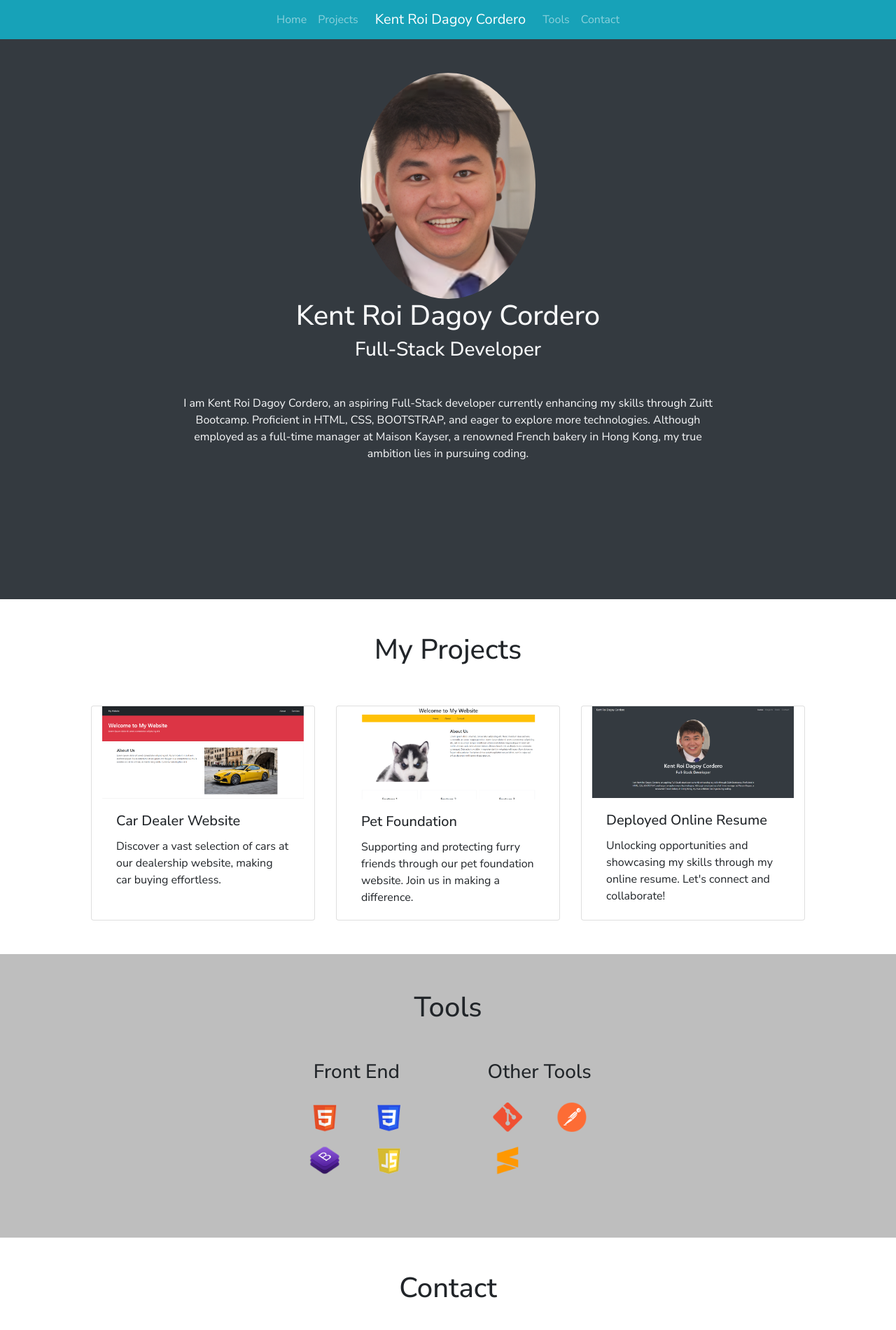
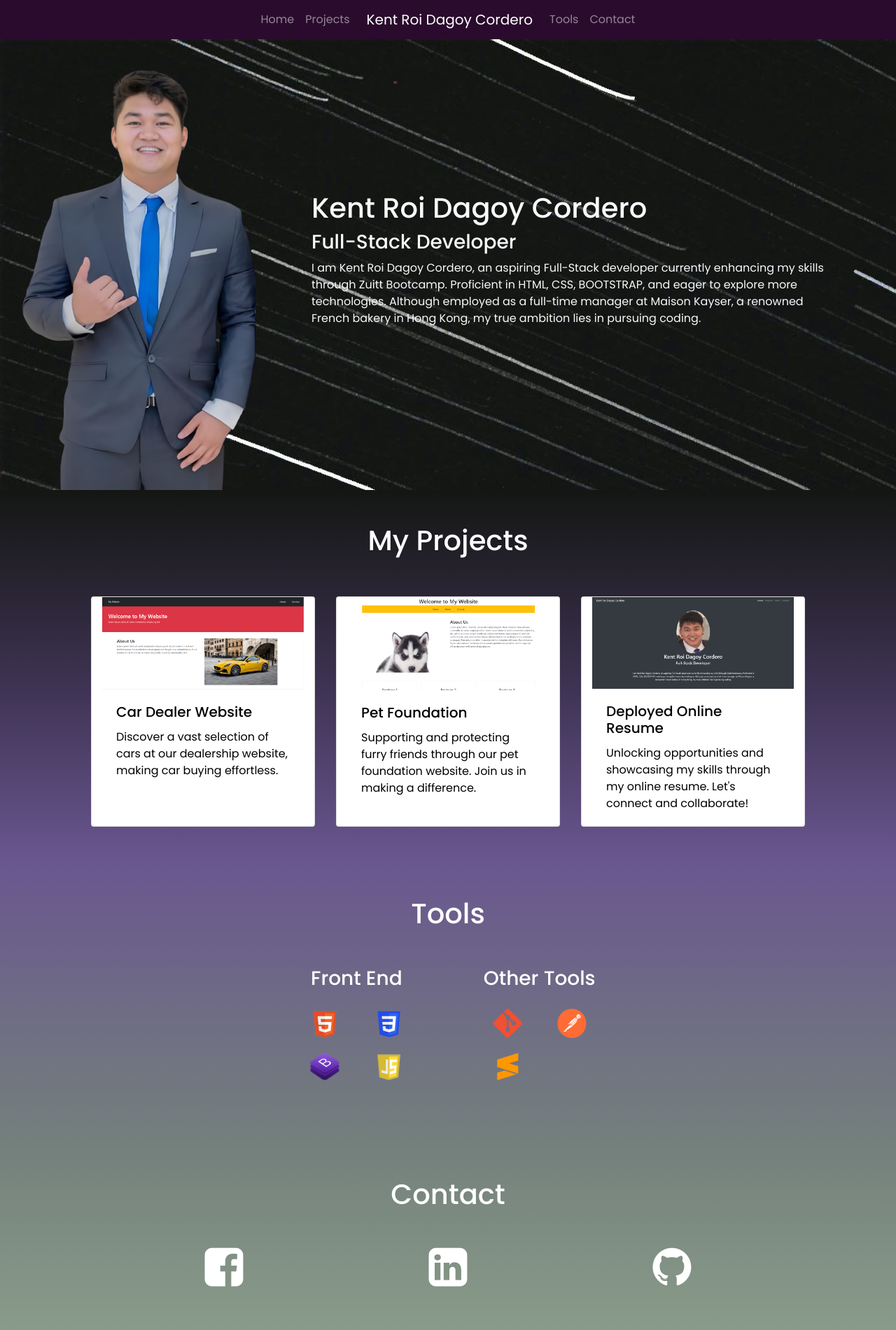
Before and after one commit to kentcordero/webportfolio, a plain HTML site: page index.html in a window 1280 px wide. Shown: the top 1900 px of the page at 70% size. Drawn offline with nearby package versions, Linux system fonts and the light colour scheme; a web font is replaced by a local one.

Commit message:
Updated webprofile

```diff
--- a/index.html
+++ b/index.html
@@ -7,18 +7,20 @@
     <link rel="stylesheet" type="text/css" href="style.css">
     <!-- Font awesome -->
     <link rel="stylesheet" href="https://cdnjs.cloudflare.com/ajax/libs/font-awesome/4.7.0/css/font-awesome.min.css">
+    <!-- Animate Link -->
+      <link rel="stylesheet" href="https://cdnjs.cloudflare.com/ajax/libs/animate.css/4.1.1/animate.min.css"/>
     <!-- Bootstrap CSS Link -->
     <link rel="stylesheet" href="https://cdn.jsdelivr.net/npm/bootstrap@4.6.2/dist/css/bootstrap.min.css" integrity="sha384-xOolHFLEh07PJGoPkLv1IbcEPTNtaed2xpHsD9ESMhqIYd0nLMwNLD69Npy4HI+N" crossorigin="anonymous">
     <!-- Google Font -->
     <link rel="preconnect" href="https://fonts.googleapis.com">
     <link rel="preconnect" href="https://fonts.gstatic.com" crossorigin>
-    <link href="https://fonts.googleapis.com/css2?family=Inter:wght@100..900&family=Nunito+Sans:ital,opsz,wght@0,6..12,200..1000;1,6..12,200..1000&display=swap" rel="stylesheet">
+    <link href="https://fonts.googleapis.com/css2?family=Cedarville+Cursive&family=Inter:wght@100..900&family=Nunito+Sans:ital,opsz,wght@0,6..12,200..1000;1,6..12,200..1000&family=Poppins:ital,wght@0,100;0,200;0,300;0,400;0,500;0,600;0,700;0,800;0,900;1,100;1,200;1,300;1,400;1,500;1,600;1,700;1,800;1,900&display=swap" rel="stylesheet">
     <title>Kent Cordero</title>
 </head>
 <body>
     <!-- Navbar Start -->
-     <nav class="navbar navbar-expand-lg navbar-dark bg-info sticky-top">
-        <a href="#landing" class="navbar-brand d-lg-none">Kent Roi Dagoy Cordero</a>
+     <nav class="navbar navbar-expand-lg navbar-dark sticky-top">
+        <a href="#landing" class="my-name navbar-brand d-lg-none">Kent Roi Dagoy Cordero</a>
         <button class="navbar-toggler" type="button" data-toggle="collapse" data-target="#portfolio-nav">
             <span class="navbar-toggler-icon"></span>
         </button>
@@ -44,20 +46,18 @@
     </nav>
     <!-- Navbar End -->
     <!-- Profile Section Start -->
-    <div id="landing" class="container-fluid bg-dark text-light min-vh-100 p-3 p-md-5 text-center">
-        <img class="my-img mt-5 mt-md-0 rounded-circle" src="./images/pict.png">
-
-        <h1>Kent Roi Dagoy Cordero</h1>
-        <h3>Full-Stack Developer</h3>
-
-        <div class="row mt-5">
-            <div class="offset-md-2 col-md-8">
-                <p>
-                                I am Kent Roi Dagoy Cordero, an aspiring Full-Stack developer currently enhancing my skills through Zuitt Bootcamp. Proficient in HTML, CSS, BOOTSTRAP, and eager to explore more technologies. Although employed as a full-time manager at Maison Kayser, a renowned French bakery in Hong Kong, my true ambition lies in pursuing coding.
-                </p>
-            </div>
+<div id="landing" class="container-fluid text-light min-vh-50">
+    <div class="flex-container">
+        <img class="profile-img img-fluid" src="./images/myphoto.png">
+        <div class="d-flex flex-column justify-content-center description">
+            <h1 class="animate__animated animate__backInLeft">Kent Roi Dagoy Cordero</h1>
+            <h3 class="animate__animated animate__backInRight">Full-Stack Developer</h3>
+            <p class="animate__animated animate__backInUp">
+                I am Kent Roi Dagoy Cordero, an aspiring Full-Stack developer currently enhancing my skills through Zuitt Bootcamp. Proficient in HTML, CSS, BOOTSTRAP, and eager to explore more technologies. Although employed as a full-time manager at Maison Kayser, a renowned French bakery in Hong Kong, my true ambition lies in pursuing coding.
+            </p>
         </div>
     </div>
+</div>
     <!-- Profile Section End -->
     <!-- Project Section Start -->
     <div class="container-fluid py-5" id="projects">
@@ -139,26 +139,26 @@
     <div id="contact" class="py-5">
         <h1 class="text-center">Contact</h1>
         <div class="row justify-content-center my-5 text-dark text-center">
-            <div class="col-4 col-md-1">
+            <div class="col-4 col-md-3">
                 <a href="https://web.facebook.com/CorderoKent15/" class="text-dark" id="facebook">
-                    <i class="fa fa-facebook-square" style="font-size:36px"></i>
+                    <i class="fa fa-facebook-square"></i>
                 </a>
             </div>
-            <div class="col-4 col-md-1">
+            <div class="col-4 col-md-3">
                 <a href="https://www.linkedin.com/in/kentcordero/" class="text-dark" id="linkedIn">
-                    <i class="fa fa-linkedin-square" style="font-size:36px"></i>
+                    <i class="fa fa-linkedin-square"></i>
                 </a>
             </div>
-            <div class="col-4 col-md-1">
+            <div class="col-4 col-md-3">
                 <a href="https://github.com/kentcordero" class="text-dark" id="github">
-                    <i class="fa fa-github" style="font-size:36px"></i>
+                    <i class="fa fa-github"></i>
                 </a>
             </div>
         </div>
     </div>
     <!-- Contact End -->
     <!-- Visit Us Start -->
-    <div class="row">
+    <div class="row" id="map">
                 <div class="col-md-6 my-4">
                     <h4 class="text-center my-4">Visit Us</h4>
                     <iframe id="google-map" src="https://www.google.com/maps/embed?pb=!1m18!1m12!1m3!1d3687.1653037024294!2d114.00431510000001!3d22.460421600000004!2m3!1f0!2f0!3f0!3m2!1i1024!2i768!4f13.1!3m3!1m2!1s0x3403f08889105eef%3A0x8404aef1ccbcc6f0!2sHong%20Kong%2C%20Tin%20Shui%20Wai%2C%20Lynwood%20Court!5e0!3m2!1sen!2sph!4v1712059798006!5m2!1sen!2sph" width="600" height="450" style="border:0;" allowfullscreen="" loading="lazy" referrerpolicy="no-referrer-when-downgrade"></iframe>
@@ -184,7 +184,7 @@
             </div>
     <!-- Visit Us End -->
     <!-- Footer Start -->
-    <footer class="mt-5 p-3 bg-info text-light">
+    <footer class="p-3 text-light">
             <h6 class="text-center">Kent Roi Dagoy Cordero</h6>
             <p class="text-center mb-1">Full Stack Web Developer</p>
             <p class="text-center">© All Rights Reserved 2024</p>
--- a/style.css
+++ b/style.css
@@ -1,13 +1,5 @@
-nav {
-	font-family: Inter;
-}
-
 * {
-	font-family: Nunito Sans;
-}
-
-.my-img {
-	width: 250px;
+	font-family: "Poppins";
 }
 
 #navbarNav {
@@ -29,10 +21,6 @@ html {
  	margin-right: 0 !important;
 }
 
-#tools {
-    background-color: #bebebe;
-}
-
 .card {
   display: flex;
   justify-content: space-between;
@@ -49,3 +37,80 @@ html {
 .card  {
   transform: scale(1);
 }
+
+/* New CSS */
+.navbar, footer {
+	background-color: #2A0B2D;
+}
+
+#landing {
+	background-color: #3E3353;
+	background-image: url("./images/pexels.jpg");
+	object-fit: cover;
+
+	.flex-container {
+		display: flex;
+		flex-direction: row;
+		align-items: center;
+	}
+
+	.description {
+		padding: 5rem;
+	}
+}
+
+
+/* Media Queries */
+@media (max-width: 576px) {
+	.flex-container {
+		flex-direction: column !important;
+	}
+
+	.description {
+		padding: 1rem !important;
+	}
+}
+
+@media (max-width: 768px) and (min-width: 577px) {
+	.description {
+		padding: 2rem !important;
+	}
+}
+
+.profile-img {
+	max-width: 350px !important;
+	height: auto;
+}
+
+#projects {
+	background: rgb(20,22,19);
+	background: linear-gradient(180deg, rgba(20,22,19,1) 0%, rgba(62,51,83,1) 53%, rgba(105,86,143,1) 100%);
+	color: white;
+
+	.card {
+		color: black;
+	}
+}
+
+#tools {
+	background: rgb(105,86,143);
+	background: linear-gradient(180deg, rgba(105,86,143,1) 0%, rgba(116,128,124,1) 100%);
+	color: white;
+}
+
+#contact {
+	background: rgb(116,128,124);
+	background: linear-gradient(180deg, rgba(116,128,124,1) 0%, rgba(140,159,139,1) 100%);
+	color: white;
+
+	.fa {
+		color: white;
+		font-size: 4rem !important;
+	}
+}
+
+#map {
+	background: rgb(140,159,139);
+	background: linear-gradient(180deg, rgba(140,159,139,1) 0%, rgba(217,194,153,1) 100%);
+	color: white;
+}
```
Also changed, not shown: images/myphoto.png (added), images/pexels.jpg (added).
